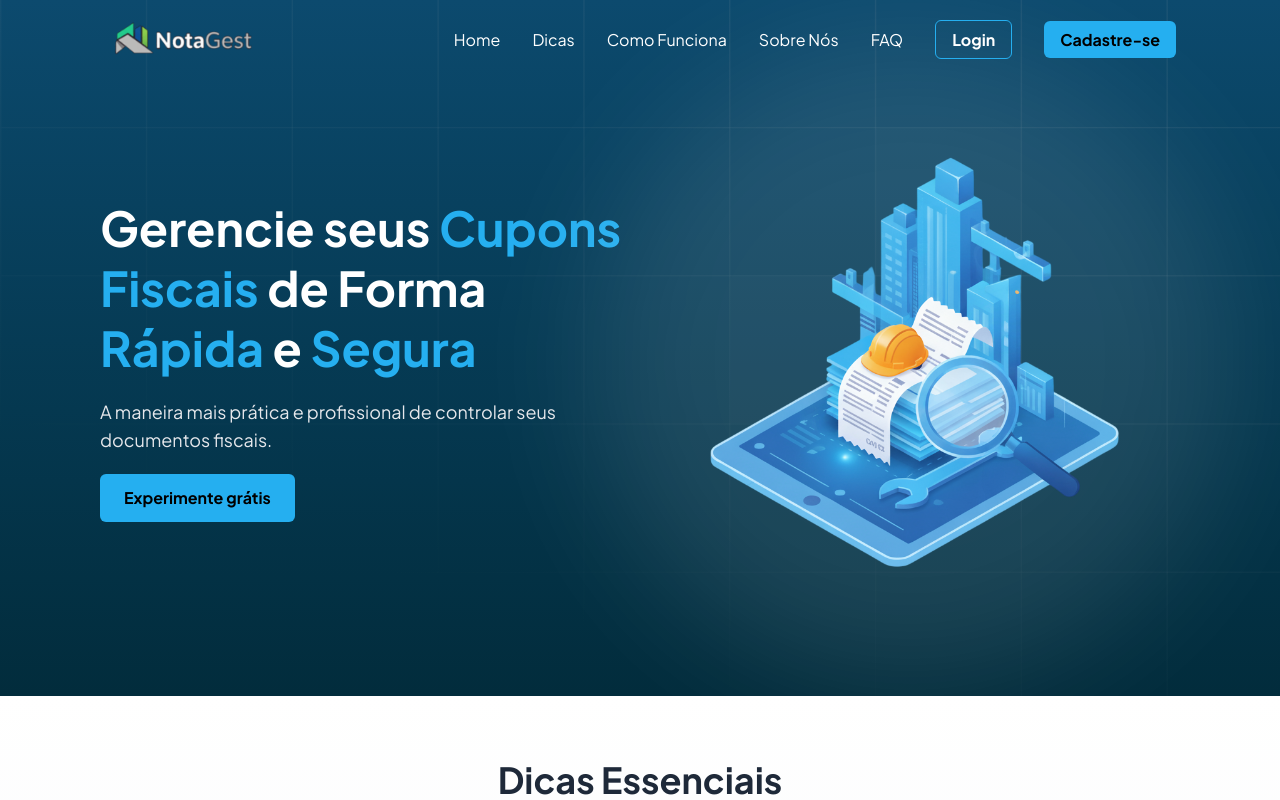
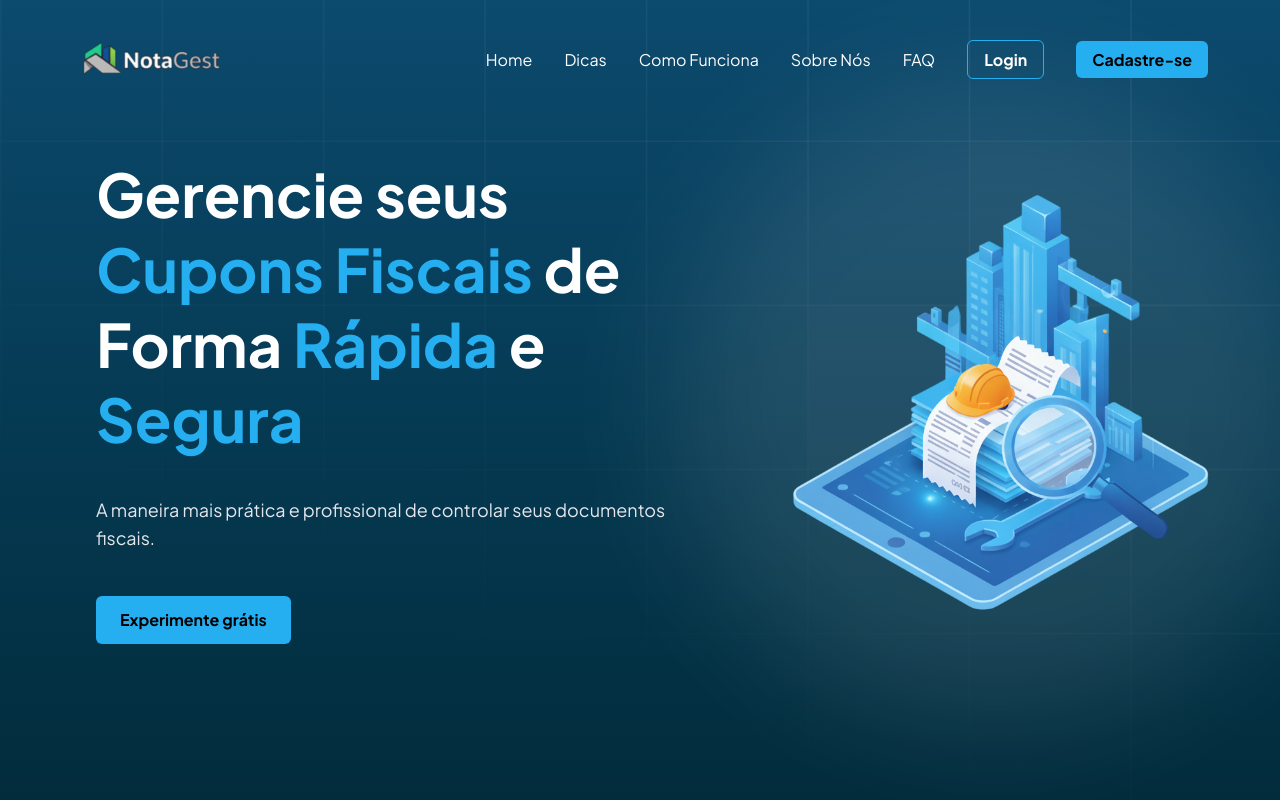
Before and after one commit to biancabenatti/NotaGest_Front_v1.4.0, a Next.js app: page / in a window 1280 px wide. Shown: the top 800 px of the page. Built offline with nearby package versions, Linux system fonts and the light colour scheme.

Commit message:
responsividade

```diff
--- a/components/FAQ/FAQ.tsx
+++ b/components/FAQ/FAQ.tsx
@@ -33,7 +33,7 @@ const FAQ = () => {
   ];
 
   return (
-    <div className="flex flex-col lg:flex-row items-center justify-center gap-10 px-6 py-10">
+    <div id="faq-section" className="flex flex-col lg:flex-row items-center justify-center gap-10 px-6 py-10 ">
       {/* Imagem lateral */}
       <div className="flex-shrink-0">
         <Image
--- a/components/Header/Header.tsx
+++ b/components/Header/Header.tsx
@@ -25,23 +25,18 @@ const HeaderHero: React.FC = () => {
         className={`fixed top-0 z-50 w-full transition-all duration-500 ease-in-out ${sticky ? "bg-[#0c4a6e] shadow-lg" : "bg-transparent"
           }`}
       >
-        <div className="flex items-center justify-between h-20 px-4 sm:px-6 md:px-10 mx-auto max-w-6xl">
+        <div className="flex items-center justify-between h-30 px-4 sm:px-2 md:px-2 mx-auto max-w-6xl gap-2.5">
           <Image src={Logo} alt="Logo" className="h-10 w-auto" priority />
 
           {/* MENU DESKTOP */}
-          <nav className="hidden md:flex">
+          <nav className="hidden md:flex ">
             <ul className="flex items-center gap-8 text-white">
-              {[
-                { label: "Home", to: "home" },
+              {[{ label: "Home", to: "home" },
               { label: "Dicas", to: "tips" },
               { label: "Como Funciona", to: "how-it-work-section" },
               { label: "Sobre Nós", to: "about-us-section" },
-                { label: "FAQ", to: "faq-section" },
-              ].map((item) => (
-                <li
-                  key={item.to}
-                  className="cursor-pointer hover:text-[#fde047] transition"
-                >
+              { label: "FAQ", to: "faq-section" }].map((item) => (
+                <li key={item.to} className="cursor-pointer hover:text-[#fde047] transition">
                   <ScrollLink to={item.to} smooth duration={500}>
                     {item.label}
                   </ScrollLink>
@@ -79,17 +74,12 @@ const HeaderHero: React.FC = () => {
         {isOpen && (
           <div className="md:hidden bg-[#0c4a6e] px-6 pb-6 shadow-lg animate-slide-down">
             <ul className="flex flex-col gap-4 text-white">
-              {[
-                { label: "Home", to: "home" },
+              {[{ label: "Home", to: "home" },
               { label: "Dicas", to: "tips" },
               { label: "Como Funciona", to: "how-it-work-section" },
               { label: "Sobre Nós", to: "about-us-section" },
-                { label: "FAQ", to: "faq-section" },
-              ].map((item) => (
-                <li
-                  key={item.to}
-                  className="cursor-pointer hover:text-[#fde047] transition"
-                >
+              { label: "FAQ", to: "faq-section" }].map((item) => (
+                <li key={item.to} className="cursor-pointer hover:text-[#fde047] transition">
                   <ScrollLink
                     to={item.to}
                     smooth
@@ -126,25 +116,28 @@ const HeaderHero: React.FC = () => {
       {/* HERO SECTION */}
       <section
         id="home"
-        className="flex flex-col md:flex-row items-center justify-between px-4 sm:px-6 md:px-25 pt-22 pb-16 md:pt-30 md:pb-24 relative overflow-hidden"
+        className="flex flex-col md:flex-row items-center justify-between px-4 sm:px-6 md:px-10 min-h-screen pt-20 pb-16 md:pt-0 md:pb-0 relative overflow-hidden"
       >
+        {/* BACKGROUND */}
         <div className="absolute inset-0 -z-20 bg-gradient-to-b from-[#0c4a6e] to-[#022c3c]" />
         <div
           className="absolute inset-0 -z-10 opacity-30 bg-[url('/hero/grid-01.svg')] bg-no-repeat bg-cover"
         />
-        <div className="w-full md:w-1/2 text-center md:text-left text-white space-y-3">
-          <h1 className="text-2xl sm:text-3xl md:text-5xl font-extrabold leading-snug md:leading-tight">
+
+        {/* TEXTO HERO */}
+        <div className="w-full md:w-1/2 text-center md:text-left text-white space-y-5 flex flex-col justify-center h-full ml-14 mr-14">
+          <h1 className="text-3xl sm:text-4xl md:text-4xl lg:text-6xl font-extrabold leading-snug md:leading-tight">
             Gerencie seus{" "}
             <span className="text-[#25aff0]">Cupons Fiscais</span> de Forma{" "}
             <span className="text-[#25aff0]">Rápida</span> e{" "}
             <span className="text-[#25aff0]">Segura</span>
           </h1>
 
-          <p className="text-sm sm:text-base md:text-lg text-gray-200 mt-5 mb-5">
+          <p className="text-base sm:text-md md:text-lg text-gray-200 mt-5 ">
             A maneira mais prática e profissional de controlar seus documentos fiscais.
           </p>
 
-          <div className="flex flex-col sm:flex-row gap-4 mt-4 justify-center md:justify-start">
+          <div className="flex flex-col sm:flex-row gap-4 mt-6 justify-center md:justify-start">
             <Link
               href="/register"
               className="w-full sm:w-auto bg-[#25aff0] text-black py-3 px-6 rounded-md font-semibold hover:opacity-80 transition"
@@ -154,19 +147,21 @@ const HeaderHero: React.FC = () => {
           </div>
         </div>
 
-        {/* Imagem Hero */}
-        <div className="hidden md:flex w-full md:w-1/2 relative mt-10 md:mt-0 justify-center items-center">
-          <div className="relative w-full max-w-[30rem] aspect-square">
+        {/* IMAGEM HERO */}
+        <div className="hidden md:flex w-full md:w-1/2 flex-1 mt-10 md:mt-0 justify-center items-center">
+          <div className="relative w-full h-[400px] md:h-[600px] lg:h-[60vh] max-w-[50rem]">
             <div className="absolute w-[40rem] h-[40rem] bg-white/10 rounded-full blur-3xl top-1/2 left-1/2 -translate-x-1/2 -translate-y-1/2" />
             <Image
               src={require("../../assets/Img_Home.png")}
               alt="Imagem Hero"
               fill
+              sizes="(max-width: 768px) 100vw, (max-width: 1200px) 50vw, 33vw"
               className="object-contain"
               priority
             />
           </div>
         </div>
+
       </section>
     </div>
   );
```
Lines whose indentation alone changed are shown as unchanged.
